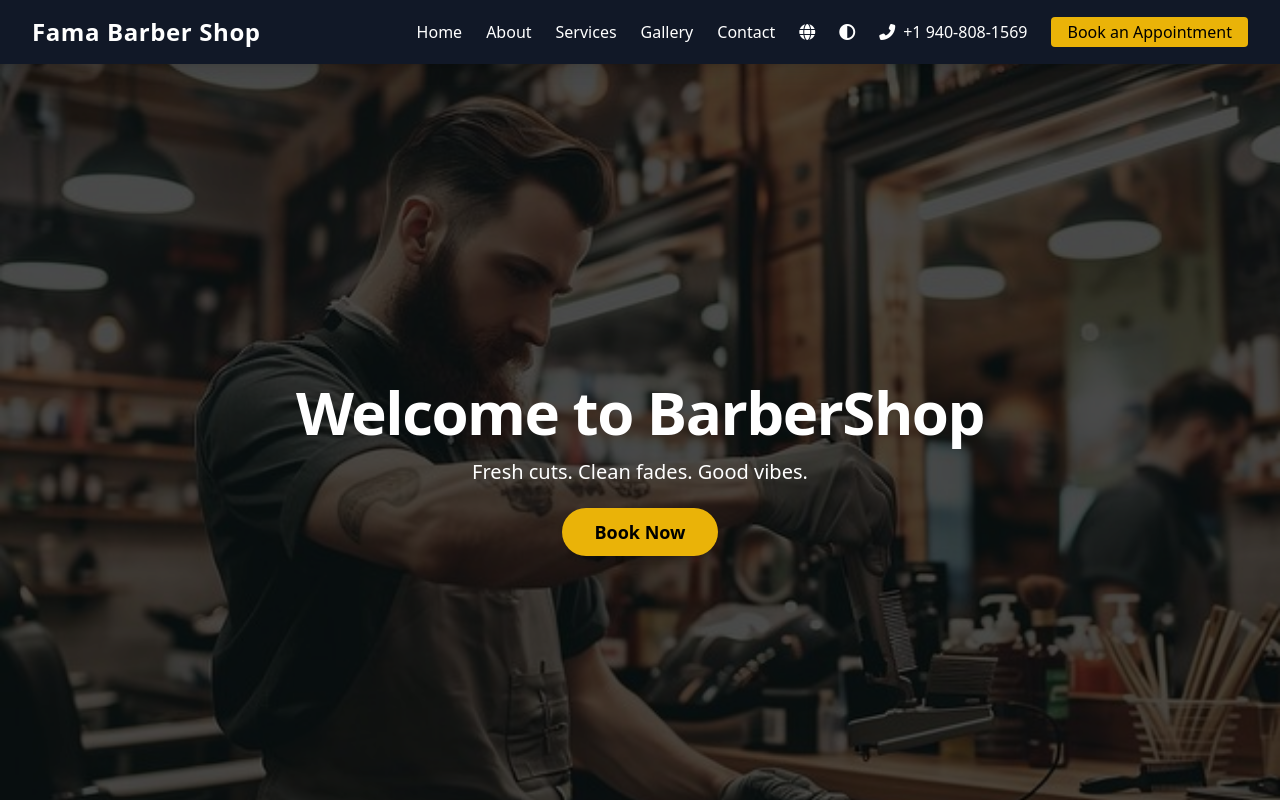
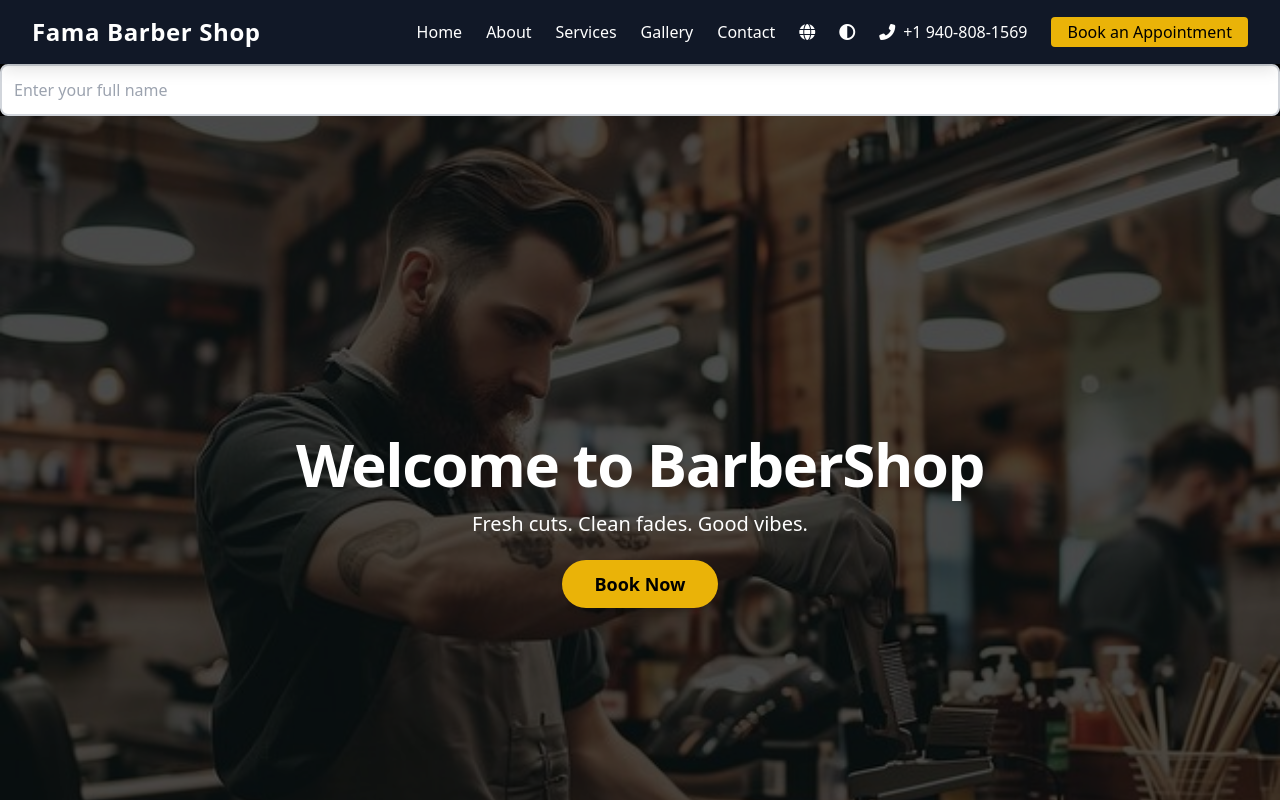
Before and after one commit to sudarsan29/barber, a React (Create React App) app: page / in a window 1280 px wide. Shown: the top 800 px of the page. Built offline with nearby package versions, Linux system fonts and the light colour scheme.

Commit message:
update empty.js

```diff
--- a/src/Components/empty.js
+++ b/src/Components/empty.js
@@ -1,9 +1,17 @@
 import react from 'react';
 
 const empty = () => {
-    <div>
-        It's a empty page
+    return (
+    <div className="text-white bg-red">
+        <input
+                type="text"
+                id="name"
+                name="name"
+                required
+                className="w-full p-3 border-2 border-gray-300 rounded-lg focus:outline-none focus:ring-2 focus:ring-yellow-500"
+                placeholder="Enter your full name"
+              />
     </div>
-}
+)}
 
 export default empty;
```
